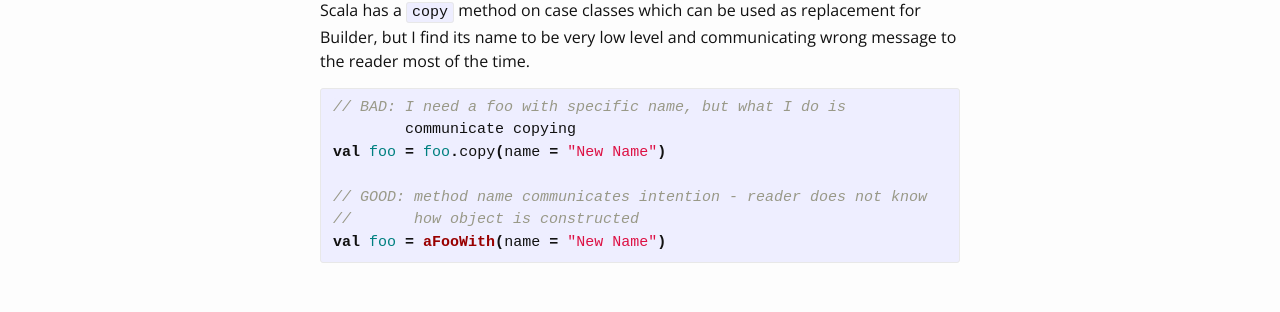
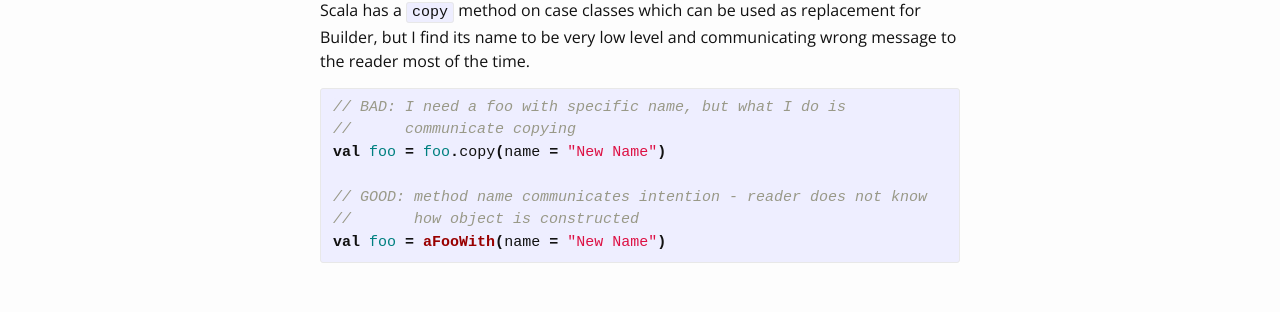
Before and after one commit to liucijus/liucijus.github.io, a Jekyll site: the page built from _posts/2016-09-20-you-may-not-need-builder-ever.markdown, in a window 1280 px wide. Shown: the part 944-1256 px from the top of the page. Built offline with Jekyll 4.4.1, drawn with Linux system fonts in a browser that asks for light colours; comment, search, counter and statistics services are not loaded.

```diff
--- a/_posts/2016-09-20-you-may-not-need-builder-ever.markdown
+++ b/_posts/2016-09-20-you-may-not-need-builder-ever.markdown
@@ -52,7 +52,7 @@ wrong message to the reader most of the time.
 
 {% highlight scala %}
 // BAD: I need a foo with specific name, but what I do is
-        communicate copying
+//      communicate copying
 val foo = foo.copy(name = "New Name")
 
 // GOOD: method name communicates intention - reader does not know
```
